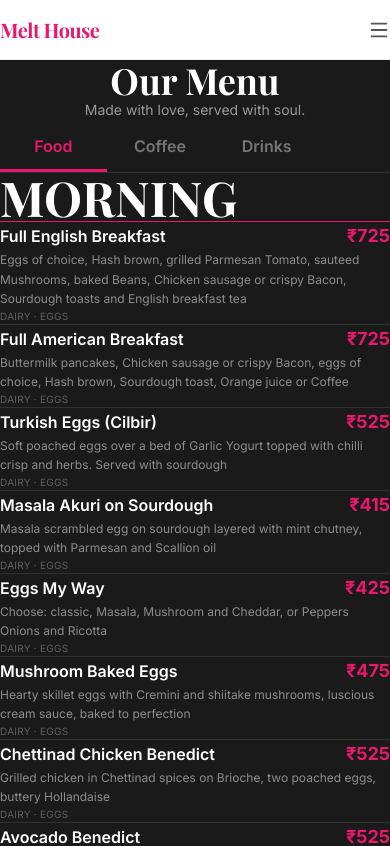
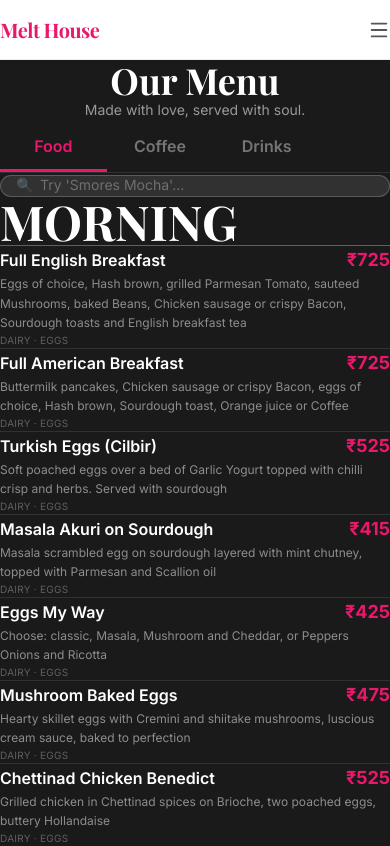
Before and after one commit to Aayush010307/melt-house, a Next.js app: page /menu in a window 390 px wide. Shown: the top 846 px of the page. Built offline with nearby package versions, Linux system fonts and the light colour scheme; a web font is replaced by a local one.

Commit message:
feat: search bar animations, auto-scroll marquee, mobile padding fixes

```diff
--- a/src/app/globals.css
+++ b/src/app/globals.css
@@ -37,6 +37,11 @@ body {
   -webkit-font-smoothing: antialiased;
 }
 
+@keyframes marquee {
+  from { transform: translateX(0); }
+  to   { transform: translateX(-50%); }
+}
+
 @media (prefers-reduced-motion: reduce) {
   *, *::before, *::after {
     animation-duration: 0.01ms !important;
--- a/src/app/page.tsx
+++ b/src/app/page.tsx
@@ -1,9 +1,10 @@
+'use client';
+
 import Link from 'next/link';
 import { MapPin, Clock, Phone } from 'lucide-react';
 import { menuData } from '@/data/menu';
 import MenuItemCard from '@/components/menu/MenuItemCard';
 import HeroContent from '@/components/home/HeroContent';
-import ImageMarquee from '@/components/home/ImageMarquee';
 import FadeIn from '@/components/ui/FadeIn';
 import { StaggerGrid, StaggerItem } from '@/components/ui/StaggerChildren';
 
@@ -11,6 +12,19 @@ const signatures = menuData
   .flatMap((category) => category.items)
   .filter((item) => item.isSignature)
   .slice(0, 6);
+
+const images = [
+  { src: '/images/15dce645ddb23ae4c4c2de8ce6da3b19.jpg', alt: 'Melt House interior' },
+  { src: '/images/25fd868da84882de788522ae66d265f0.jpg', alt: 'Melt House coffee' },
+  { src: '/images/37d4cd205a8181041a68032da3861ca9 (1).jpg', alt: 'Melt House food' },
+  { src: '/images/37d4cd205a8181041a68032da3861ca9.jpg', alt: 'Melt House ambience' },
+  { src: '/images/398db6ff43c86951625e71d5ee816eb6.jpg', alt: 'Melt House drinks' },
+  { src: '/images/75f09bd29384d7f43623ed7bf7fa949b.jpg', alt: 'Melt House brunch' },
+  { src: '/images/825a8e12100c50b2f8d2e35a3e9c12c7.jpg', alt: 'Melt House dessert' },
+  { src: '/images/ad5b3a54fd9881dd390f1c13408c6442.jpg', alt: 'Melt House space' },
+  { src: '/images/d053771da0fcb8d8fb266c1df016cce0.jpg', alt: 'Melt House bar' },
+  { src: '/images/e459fe6a050601efc3c76a784019172c.jpg', alt: 'Melt House table' },
+];
 
 export default function Home() {
   return (
@@ -21,7 +35,34 @@ export default function Home() {
       </div>
 
       {/* SECTION 2 — Image Marquee */}
-      <ImageMarquee />
+      <section className="bg-melt-dark py-14 overflow-hidden">
+        <p className="text-center text-melt-pink text-xs font-semibold tracking-widest uppercase mb-8">
+          The Space
+        </p>
+        <div className="relative w-full overflow-hidden">
+          <div
+            className="flex gap-4"
+            style={{
+              width: 'max-content',
+              animation: 'marquee 35s linear infinite',
+            }}
+            onMouseEnter={(e) => (e.currentTarget.style.animationPlayState = 'paused')}
+            onMouseLeave={(e) => (e.currentTarget.style.animationPlayState = 'running')}
+            onTouchStart={(e) => (e.currentTarget.style.animationPlayState = 'paused')}
+            onTouchEnd={(e) => (e.currentTarget.style.animationPlayState = 'running')}
+          >
+            {[...images, ...images].map((img, i) => (
+              <img
+                key={i}
+                src={img.src}
+                alt={img.alt}
+                className="h-64 md:h-80 rounded-2xl object-cover shrink-0 shadow-lg"
+                style={{ width: '240px' }}
+              />
+            ))}
+          </div>
+        </div>
+      </section>
 
       {/* SECTION 3 — Signature Picks */}
       <div className="bg-melt-dark py-28 md:py-36 px-6 md:px-10">
--- a/src/components/menu/MenuTabView.tsx
+++ b/src/components/menu/MenuTabView.tsx
@@ -1,10 +1,11 @@
 'use client';
 
-import { useState } from 'react';
+import { useState, useEffect, useRef } from 'react';
 import { motion, AnimatePresence, useReducedMotion } from 'framer-motion';
 import { MenuTab } from '@/types/menu';
 import { menuData } from '@/data/menu';
 import CategorySection from './CategorySection';
+import MenuItemCard from './MenuItemCard';
 
 const TABS: { id: MenuTab; label: string }[] = [
   { id: 'food', label: 'Food' },
@@ -12,15 +13,54 @@ const TABS: { id: MenuTab; label: string }[] = [
   { id: 'drinks', label: 'Drinks' },
 ];
 
+const PLACEHOLDERS = [
+  'Search menu...',
+  "Try 'Tiramisu Latte'...",
+  "Try 'Smores Mocha'...",
+  "Try 'Skillet Cookie'...",
+  "Try 'Nashville Chicken'...",
+];
+
+const allItems = menuData.flatMap((category) =>
+  category.items.map((item) => ({ item, categoryName: category.name }))
+);
+
 export default function MenuTabView() {
   const [activeTab, setActiveTab] = useState<MenuTab>('food');
+  const [searchQuery, setSearchQuery] = useState('');
+  const [isFocused, setIsFocused] = useState(false);
+  const [placeholderIndex, setPlaceholderIndex] = useState(0);
   const reduced = useReducedMotion();
+  const intervalRef = useRef<ReturnType<typeof setInterval> | null>(null);
+
+  const isSearching = searchQuery.trim().length > 0;
+  const query = searchQuery.trim().toLowerCase();
+  const showAnimatedPlaceholder = !isSearching && !isFocused;
+
+  useEffect(() => {
+    if (reduced) return;
+    intervalRef.current = setInterval(() => {
+      setPlaceholderIndex((i) => (i + 1) % PLACEHOLDERS.length);
+    }, 2500);
+    return () => {
+      if (intervalRef.current) clearInterval(intervalRef.current);
+    };
+  }, [reduced]);
+
+  const searchResults = isSearching
+    ? allItems.filter(
+        ({ item }) =>
+          item.name.toLowerCase().includes(query) ||
+          (item.description?.toLowerCase() ?? '').includes(query)
+      )
+    : [];
 
   const visibleCategories = menuData.filter((c) => c.tab === activeTab);
 
   return (
     <>
-      {/* Tab bar */}
+      {/* Tab bar — hidden while searching */}
+      {!isSearching && (
         <div className="sticky top-[60px] z-40 bg-melt-dark border-b border-white/10 px-4">
           <div className="flex max-w-xs mx-auto min-h-[52px]">
             {TABS.map((tab) => (
@@ -46,9 +86,131 @@ export default function MenuTabView() {
             ))}
           </div>
         </div>
+      )}
 
-      {/* Category list with tab transition */}
-      <div className="bg-melt-dark px-6 md:px-12 py-10 max-w-5xl mx-auto">
+      {/* Content area */}
+      <div className="bg-melt-dark px-6 md:px-16 py-10 max-w-5xl mx-auto">
+
+        {/* Search input — entrance animation */}
+        <motion.div
+          className="relative mb-8"
+          initial={reduced ? false : { opacity: 0, y: -10 }}
+          animate={{ opacity: 1, y: 0 }}
+          transition={{ duration: reduced ? 0 : 0.4, ease: 'easeOut' }}
+        >
+          <span className="absolute left-4 top-1/2 -translate-y-1/2 text-white/30 pointer-events-none select-none text-sm z-10">
+            🔍
+          </span>
+
+          {/* Animated placeholder overlay — visible only when empty and unfocused */}
+          <AnimatePresence mode="wait">
+            {showAnimatedPlaceholder && (
+              <motion.span
+                key={placeholderIndex}
+                initial={reduced ? false : { opacity: 0, y: 4 }}
+                animate={{ opacity: 1, y: 0 }}
+                exit={reduced ? undefined : { opacity: 0, y: -4 }}
+                transition={{ duration: reduced ? 0 : 0.3, ease: 'easeOut' }}
+                className="absolute left-10 top-1/2 -translate-y-1/2 text-sm text-white/30 pointer-events-none select-none"
+                aria-hidden="true"
+              >
+                {PLACEHOLDERS[placeholderIndex]}
+              </motion.span>
+            )}
+          </AnimatePresence>
+
+          {/* Focus glow ring */}
+          <motion.div
+            className="absolute inset-0 rounded-full pointer-events-none"
+            animate={
+              reduced
+                ? {}
+                : {
+                    boxShadow: isFocused
+                      ? '0 0 0 3px rgba(232,24,109,0.15)'
+                      : '0 0 0 0px rgba(232,24,109,0)',
+                  }
+            }
+            transition={{ duration: 0.2 }}
+          />
+
+          <motion.input
+            type="text"
+            value={searchQuery}
+            onChange={(e) => setSearchQuery(e.target.value)}
+            onFocus={() => setIsFocused(true)}
+            onBlur={() => setIsFocused(false)}
+            placeholder=""
+            aria-label="Search menu items"
+            animate={
+              reduced
+                ? {}
+                : {
+                    borderColor: isFocused
+                      ? 'rgba(232,24,109,0.8)'
+                      : 'rgba(255,255,255,0.2)',
+                  }
+            }
+            transition={{ duration: 0.2 }}
+            className="w-full bg-white/10 border border-white/20 rounded-full px-5 py-3 pl-10 text-sm text-white outline-none"
+          />
+
+          {/* Clear button — fades in/out */}
+          <AnimatePresence>
+            {isSearching && (
+              <motion.button
+                initial={reduced ? false : { opacity: 0, scale: 0.8 }}
+                animate={{ opacity: 1, scale: 1 }}
+                exit={reduced ? undefined : { opacity: 0, scale: 0.8 }}
+                transition={{ duration: 0.15 }}
+                onClick={() => setSearchQuery('')}
+                aria-label="Clear search"
+                className="absolute right-4 top-1/2 -translate-y-1/2 text-white/40 hover:text-white transition-colors duration-150 cursor-pointer text-lg leading-none"
+              >
+                ×
+              </motion.button>
+            )}
+          </AnimatePresence>
+        </motion.div>
+
+        {/* Search results */}
+        {isSearching ? (
+          searchResults.length > 0 ? (
+            <>
+              <motion.p
+                initial={reduced ? false : { opacity: 0 }}
+                animate={{ opacity: 1 }}
+                transition={{ duration: 0.25 }}
+                className="text-white/50 text-xs mb-6"
+              >
+                {searchResults.length} result{searchResults.length !== 1 ? 's' : ''} for &lsquo;{searchQuery.trim()}&rsquo;
+              </motion.p>
+              <AnimatePresence>
+                {searchResults.map(({ item }, index) => (
+                  <motion.div
+                    key={item.id}
+                    initial={reduced ? false : { opacity: 0, y: 8 }}
+                    animate={{ opacity: 1, y: 0 }}
+                    exit={reduced ? undefined : { opacity: 0, y: -4 }}
+                    transition={{ duration: reduced ? 0 : 0.22, delay: reduced ? 0 : index * 0.04, ease: 'easeOut' }}
+                  >
+                    <MenuItemCard item={item} />
+                  </motion.div>
+                ))}
+              </AnimatePresence>
+            </>
+          ) : (
+            <motion.p
+              initial={reduced ? false : { opacity: 0 }}
+              animate={{ opacity: 1 }}
+              transition={{ duration: 0.25 }}
+              className="text-white/40 text-sm text-center py-20"
+            >
+              Nothing found for &lsquo;{searchQuery.trim()}&rsquo;
+            </motion.p>
+          )
+        ) : (
+          /* Normal tab-filtered view */
           <AnimatePresence mode="wait">
             <motion.div
               key={activeTab}
@@ -64,6 +226,7 @@ export default function MenuTabView() {
               ))}
             </motion.div>
           </AnimatePresence>
+        )}
       </div>
     </>
   );
```
Lines whose indentation alone changed are shown as unchanged.
